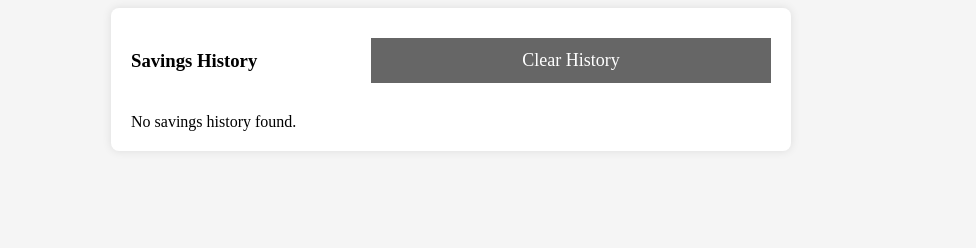
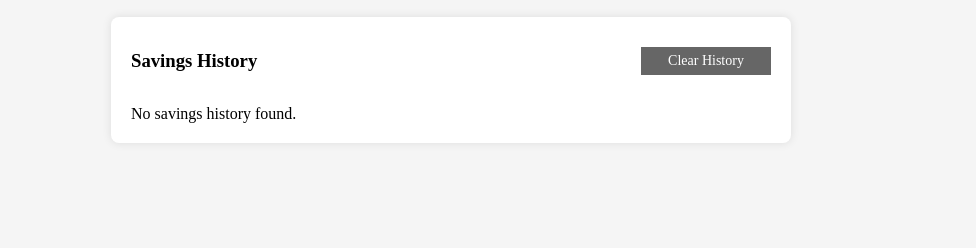
Before and after one commit to Ronny-Saputra/Personal-Finance-Manager, a plain HTML site: page HTMLS/target.html in a window 1280 px wide. Both pictures are taken after a click on the button "History". Shown: the part 412-660 px from the top of the page, 304-1280 px from the left. Drawn offline with Linux system fonts and the light colour scheme.

Commit message:
Update target.css

```diff
--- a/HTMLS/target.css
+++ b/HTMLS/target.css
@@ -167,3 +167,22 @@ button:hover {
   border-radius: 4px;
   width: 200px; /* Adjust width of the dropdown */
 }
+
+/* Styling untuk tombol Clear History */
+.clear-history-button {
+  padding: 6px 12px; /* Padding lebih kecil untuk tombol yang lebih pendek */
+  font-size: 14px;
+  background-color: #666;
+  color: white;
+  border: none;
+  cursor: pointer;
+  transition: background-color 0.3s;
+  max-width: 130px; /* Batasi lebar maksimum tombol */
+  white-space: nowrap; /* Pastikan teks tidak membungkus */
+  text-overflow: ellipsis; /* Tambahkan elipsis jika teks terlalu panjang */
+  overflow: hidden; /* Sembunyikan teks yang melebihi batas */
+}
+
+.clear-history-button:hover {
+  background-color: #444;
+}
```
